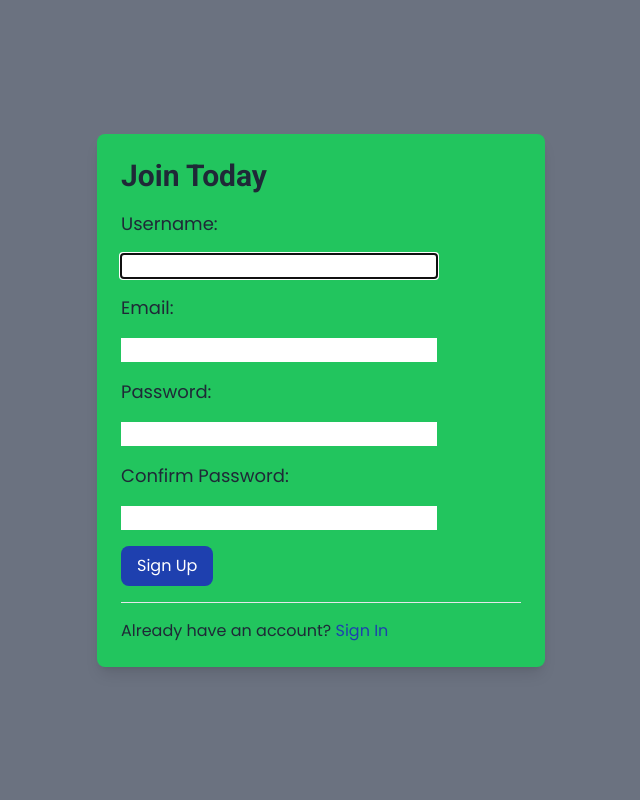
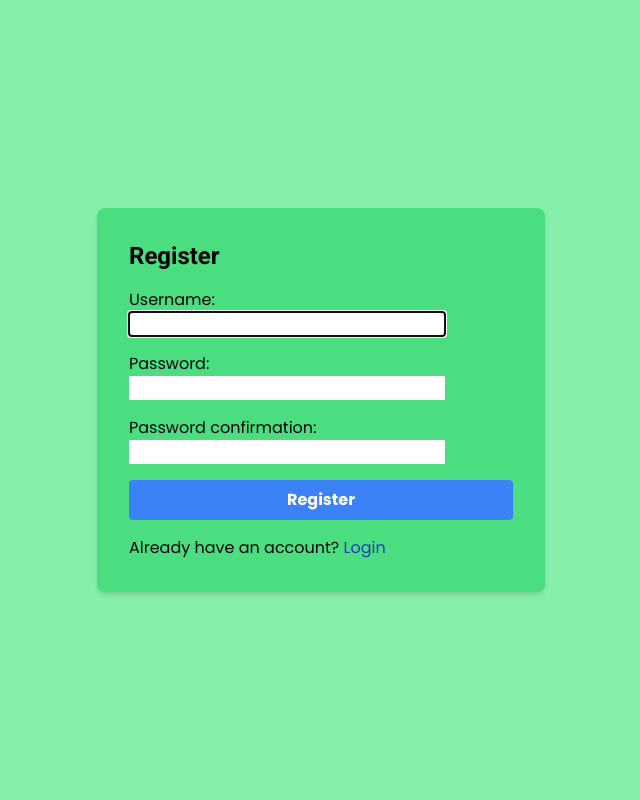
Before and after one commit to Habib16051/Hatey-Khori-Pro-V23, a Django app: page /register/ in a window 1280 px wide. Shown: the whole page, without its empty margins (319-959 px from the left). Run offline with Django 4.2, Linux system fonts and the light colour scheme; style sheets or scripts are compiled from the project's sources.

Commit message:
registration section added

```diff
--- a/core/settings.py
+++ b/core/settings.py
@@ -38,7 +38,7 @@ INSTALLED_APPS = [
     'customer',
 
     # 3rd party libraries
-     'crispy_forms',
+
 
 
 
--- a/core/urls.py
+++ b/core/urls.py
@@ -1,13 +1,18 @@
 from django.contrib import admin
 from django.urls import path, include
+from m_shop import views
 
 from django.conf import settings
 from django.conf.urls.static import static
+from django.contrib.auth.views import LoginView, LogoutView
 
 urlpatterns = [
     path('admin/', admin.site.urls),
     path('', include('m_shop.urls')),
     path('', include('customer.urls')),
+
+    # path('login/',  LoginView.as_view(template_name='registration/login.html'), name='login'),
+    # path('login/',  LogoutView.as_view(template_name='registration/logout.html'), name='logout'),
 ]
 
 if settings.DEBUG:
--- a/customer/forms.py
+++ b/customer/forms.py
@@ -1,14 +1,7 @@
-from django import forms
+from django.contrib.auth.models import User
+from django.contrib.auth.forms import UserCreationForm
 
-from django.contrib.auth.forms import UserCreationForm
-from django.contrib.auth.models import User
-
-
-class RegisterForm(UserCreationForm):
+class RegistrationForm(UserCreationForm):
     class Meta:
         model = User
-        fields = [
-              'username',
-              'email',
-              'password1',
-              'password2',]
+        fields = ('username', 'password1', 'password2')
--- a/customer/urls.py
+++ b/customer/urls.py
@@ -1,12 +1,16 @@
 from django.urls import path
 from . import views
-from django.contrib.auth.views import LoginView, LogoutView
+
+app_name = 'customer'
 
 urlpatterns = [
+    # Other URL patterns for your app
+    path('index/', views.index, name='index'),
+    path('logout_success/', views.logout_success, name='logout_success'),
 
-    path('register/', views.RegisterView, name='register'),
-    path('login/',  LoginView.as_view(template_name='registration/login.html'), name='login'),
-    path('login/',  LogoutView.as_view(template_name='registration/logout.html'), name='logout'),
+    # Registration, login, and logout URLs
 
-
+    path('register/', views.register, name='register'),
+    path('login/', views.user_login, name='login'),
+    path('logout/', views.user_logout, name='logout'),
 ]
--- a/customer/views.py
+++ b/customer/views.py
@@ -1,18 +1,39 @@
+from django.contrib.auth import login
+from django.contrib.auth.forms import UserCreationForm
 from django.shortcuts import render, redirect
-from .forms import RegisterForm
-from django.contrib import messages
+from django.contrib.auth import logout
+from django.contrib.auth.forms import AuthenticationForm
 
-# Create your views here.
-def RegisterView(request):
-    if request.method == "POST":
-        form = RegisterForm(request.POST)
+def index(request):
+    return render(request, 'registration/index.html')
+
+def register(request):
+    if request.method == 'POST':
+        form = UserCreationForm(request.POST)
         if form.is_valid():
-            form.save()
-            username = form.cleaned_data.get('username')
-            messages.success(request, f"Account created for {username}!")
-            return redirect('login')
+            user = form.save()
+            login(request, user)
+            return redirect('/index')  # Replace 'home' with your desired redirect URL after registration
     else:
-        form = RegisterForm()
+        form = UserCreationForm()
+    return render(request, 'registration/register.html', {'form': form})
 
-    context = {'form': form}
-    return render(request, 'registration/register.html', context)
+
+def user_login(request):
+    if request.method == 'POST':
+        form = AuthenticationForm(data=request.POST)
+        if form.is_valid():
+            user = form.get_user()
+            login(request, user)
+            return redirect('/index')  # Replace 'home' with your desired redirect URL after login
+    else:
+        form = AuthenticationForm()
+    return render(request, 'registration/login.html', {'form': form})
+
+
+def user_logout(request):
+    logout(request)
+    return redirect('/logout_success')
+
+def logout_success(request):
+    return render(request, 'registration/logout_success.html')
--- a/m_shop/forms.py
+++ b/m_shop/forms.py
@@ -13,3 +13,9 @@ class ContactForm(forms.Form):
     email = forms.EmailField()
     subject = forms.CharField(max_length=100)
     message = forms.CharField(widget=forms.Textarea)
+
+
+# Registration Form
+
+from django.contrib.auth.forms import UserCreationForm
+from django.contrib.auth.models import User
--- a/m_shop/urls.py
+++ b/m_shop/urls.py
@@ -19,4 +19,5 @@ urlpatterns = [
 
     path('contact/', views.ContactView.as_view(), name='contact'),
     path('contact/success/', views.SuccessView.as_view(), name='success'),
+
 ]
--- a/static/tw/output.css
+++ b/static/tw/output.css
@@ -792,6 +792,10 @@ h1,
   display: block;
 }
 
+.inline-block {
+  display: inline-block;
+}
+
 .flex {
   display: flex;
 }
@@ -846,10 +850,6 @@ h1,
 
 .h-screen {
   height: 100vh;
-}
-
-.min-h-screen {
-  min-height: 100vh;
 }
 
 .w-1\/2 {
@@ -1209,6 +1209,11 @@ h1,
   background-color: rgb(243 244 246 / var(--tw-bg-opacity));
 }
 
+.bg-gray-300 {
+  --tw-bg-opacity: 1;
+  background-color: rgb(209 213 219 / var(--tw-bg-opacity));
+}
+
 .bg-gray-400 {
   --tw-bg-opacity: 1;
   background-color: rgb(156 163 175 / var(--tw-bg-opacity));
@@ -1219,6 +1224,16 @@ h1,
   background-color: rgb(31 41 55 / var(--tw-bg-opacity));
 }
 
+.bg-green-200 {
+  --tw-bg-opacity: 1;
+  background-color: rgb(187 247 208 / var(--tw-bg-opacity));
+}
+
+.bg-green-300 {
+  --tw-bg-opacity: 1;
+  background-color: rgb(134 239 172 / var(--tw-bg-opacity));
+}
+
 .bg-green-400 {
   --tw-bg-opacity: 1;
   background-color: rgb(74 222 128 / var(--tw-bg-opacity));
@@ -1232,6 +1247,11 @@ h1,
 .bg-primary {
   --tw-bg-opacity: 1;
   background-color: rgb(253 61 87 / var(--tw-bg-opacity));
+}
+
+.bg-red-500 {
+  --tw-bg-opacity: 1;
+  background-color: rgb(239 68 68 / var(--tw-bg-opacity));
 }
 
 .bg-transparent {
@@ -1241,16 +1261,6 @@ h1,
 .bg-white {
   --tw-bg-opacity: 1;
   background-color: rgb(255 255 255 / var(--tw-bg-opacity));
-}
-
-.bg-gray-500 {
-  --tw-bg-opacity: 1;
-  background-color: rgb(107 114 128 / var(--tw-bg-opacity));
-}
-
-.bg-blue-800 {
-  --tw-bg-opacity: 1;
-  background-color: rgb(30 64 175 / var(--tw-bg-opacity));
 }
 
 .bg-opacity-40 {
@@ -1532,6 +1542,11 @@ h1,
   color: rgb(59 130 246 / var(--tw-text-opacity));
 }
 
+.text-blue-800 {
+  --tw-text-opacity: 1;
+  color: rgb(30 64 175 / var(--tw-text-opacity));
+}
+
 .text-gray-200 {
   --tw-text-opacity: 1;
   color: rgb(229 231 235 / var(--tw-text-opacity));
@@ -1567,6 +1582,11 @@ h1,
   color: rgb(17 24 39 / var(--tw-text-opacity));
 }
 
+.text-green-500 {
+  --tw-text-opacity: 1;
+  color: rgb(34 197 94 / var(--tw-text-opacity));
+}
+
 .text-green-600 {
   --tw-text-opacity: 1;
   color: rgb(22 163 74 / var(--tw-text-opacity));
@@ -1590,11 +1610,6 @@ h1,
 .text-yellow-400 {
   --tw-text-opacity: 1;
   color: rgb(250 204 21 / var(--tw-text-opacity));
-}
-
-.text-blue-800 {
-  --tw-text-opacity: 1;
-  color: rgb(30 64 175 / var(--tw-text-opacity));
 }
 
 .line-through {
@@ -1690,6 +1705,11 @@ h1,
   background-color: rgb(190 24 93 / var(--tw-bg-opacity));
 }
 
+.hover\:bg-red-600:hover {
+  --tw-bg-opacity: 1;
+  background-color: rgb(220 38 38 / var(--tw-bg-opacity));
+}
+
 .hover\:bg-transparent:hover {
   background-color: transparent;
 }
--- a/templates/registration/register.html
+++ b/templates/registration/register.html
@@ -1,58 +1,48 @@
-{% extends "base.html" %} {% load static %} {% block content %}
 
-<div class="min-h-screen flex items-center justify-center bg-gray-500">
-    <div class="max-w-md w-full bg-green-500 p-6 rounded-lg shadow-lg">
-        <h2 class="text-3xl font-semibold mb-4 text-gray-800">Join Today</h2>
-        <form method="POST" class="space-y-4">
+{% extends "base.html" %}
+<!DOCTYPE html>
+<html>
+<head>
+    <title>
+
+        {% block title %}
+        Register
+        {% endblock title %}
+
+        </title>
+    <!-- Include Tailwind CSS -->
+    <!-- <link rel="stylesheet" href="https://cdn.jsdelivr.net/npm/tailwindcss@2.2.16/dist/tailwind.min.css"> -->
+</head>
+
+
+{% block content %}
+
+<body class="bg-green-300 flex items-center justify-center h-screen">
+    <div class="max-w-md p-8 shadow-md rounded-lg bg-green-400">
+        <h1 class="text-2xl font-bold mb-4">Register</h1>
+
+        <form method="post">
             {% csrf_token %}
-            <div class="space-y-4">
-                <label for="{{ form.username.id_for_label }}" class="text-lg text-gray-800">Username:</label>
-                <div class="relative">
+            <div class="mb-4">
+                {{ form.username.label_tag }}
                 {{ form.username }}
             </div>
-                {% if form.username.errors %}
-                <p class="text-red-500 text-sm">{{ form.username.errors }}</p>
-                {% endif %}
-            </div>
-            <div class="space-y-4">
-                <label for="{{ form.email.id_for_label }}" class="text-lg text-gray-800">Email:</label>
-                <div class="relative">
-                    {{ form.email }}
-                </div>
-                {% if form.email.errors %}
-                <p class="text-red-500 text-sm">{{ form.email.errors }}</p>
-                {% endif %}
-            </div>
-            <div class="space-y-4">
-                <label for="{{ form.password1.id_for_label }}" class="text-lg text-gray-800">Password:</label>
-                <div class="relative">
+            <div class="mb-4">
+                {{ form.password1.label_tag }}
                 {{ form.password1 }}
             </div>
-                {% if form.password1.errors %}
-                <p class="text-red-500 text-sm">{{ form.password1.errors }}</p>
-                {% endif %}
-            </div>
-            <div class="space-y-4">
-                <label for="{{ form.password2.id_for_label }}" class="text-lg text-gray-800">Confirm Password:</label>
-                <div class="relative">
+            <div class="mb-4">
+                {{ form.password2.label_tag }}
                 {{ form.password2 }}
             </div>
-                {% if form.password2.errors %}
-                <p class="text-red-500 text-sm">{{ form.password2.errors }}</p>
-                {% endif %}
-            </div>
-            <button type="submit"
-                class="bg-blue-800 text-white rounded-lg py-2 px-4 hover:bg-blue-600 transition duration-300">
-                Sign Up
-            </button>
+            <button type="submit" class="w-full bg-blue-500 hover:bg-blue-600 text-white font-bold py-2 px-4 rounded">Register</button>
         </form>
-        <div class="border-t mt-4 pt-4">
-            <p class="text-gray-800">Already have an account? <a href="{% url 'login' %}"
-                    class="text-blue-800 hover:underline">Sign In</a></p>
-        </div>
-    </div>
+
+        <p class="mt-4 text-bold">Already have an account? <a href="{% url 'customer:login' %}" class="text-blue-800 hover:underline">Login</a></p>
     </div>
 
+{% endblock content %}
 
 
-{% endblock content %}
+</body>
+</html>
```
Also changed, not shown: m_shop/views.py (+27 -0 lines), templates/registration/index.html (added, +25 -0 lines), templates/registration/login.html (+43 -0 lines), templates/registration/logout_success.html (added, +31 -0 lines), 1 other file. Lines whose indentation alone changed are shown as unchanged.
